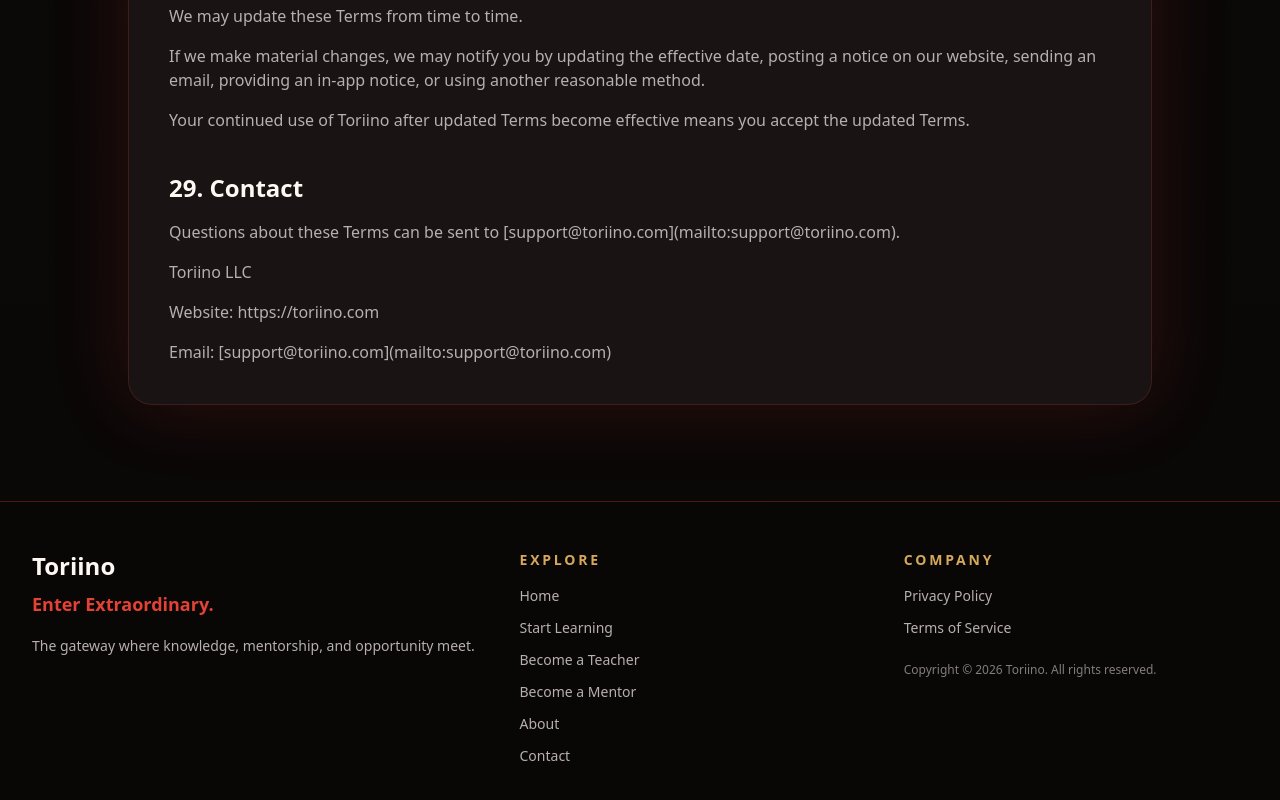
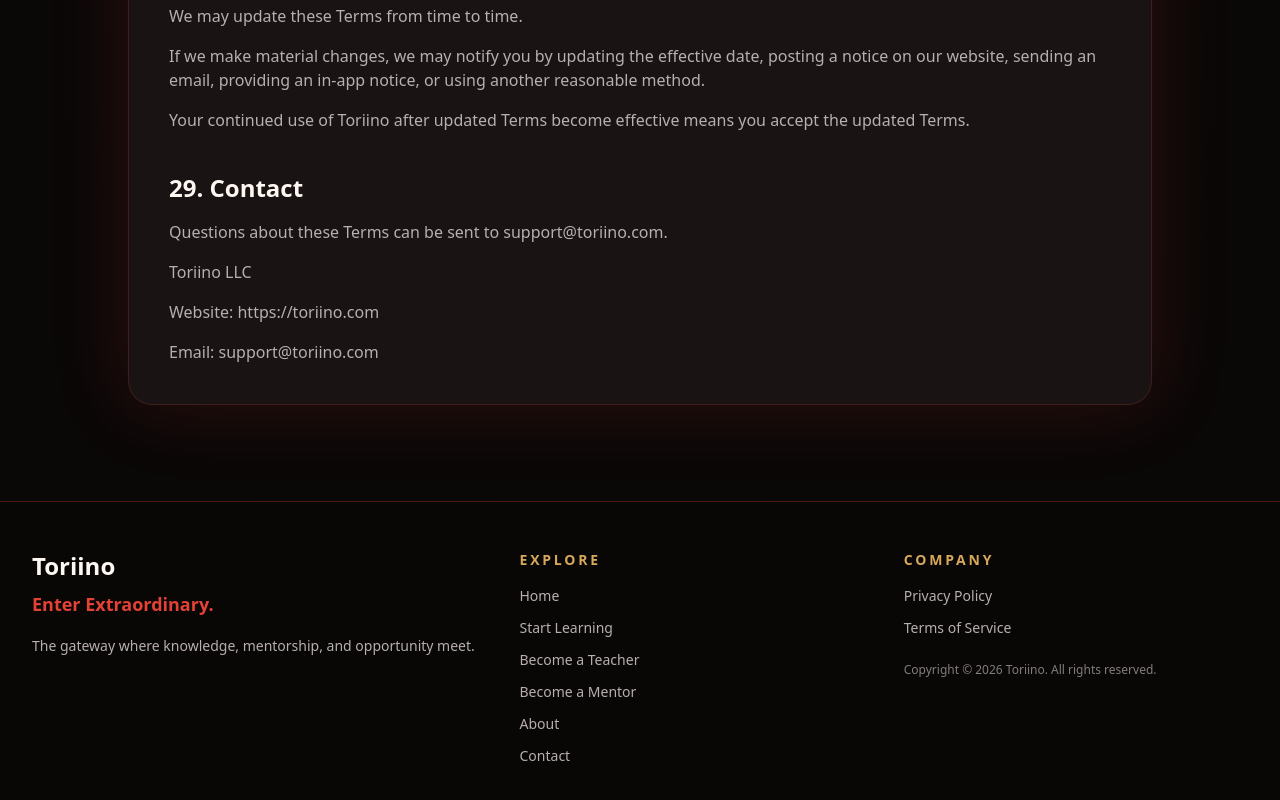
Before and after one commit to ToriinoHQ/toriino-website, a Next.js app: page /terms in a window 1280 px wide. Shown: the part 9138-9938 px from the top of the page. Built offline with nearby package versions, Linux system fonts and the light colour scheme.

Commit message:
Fix terms contact section

```diff
--- a/app/terms/page.tsx
+++ b/app/terms/page.tsx
@@ -255,10 +255,10 @@
   {
     title: "29. Contact",
     body: [
-      "Questions about these Terms can be sent to [support@toriino.com](mailto:support@toriino.com).",
+      "Questions about these Terms can be sent to support@toriino.com.",
       "Toriino LLC",
       "Website: https://toriino.com",
-      "Email: [support@toriino.com](mailto:support@toriino.com)",
+      "Email: support@toriino.com",
     ],
   },
 ];
```
